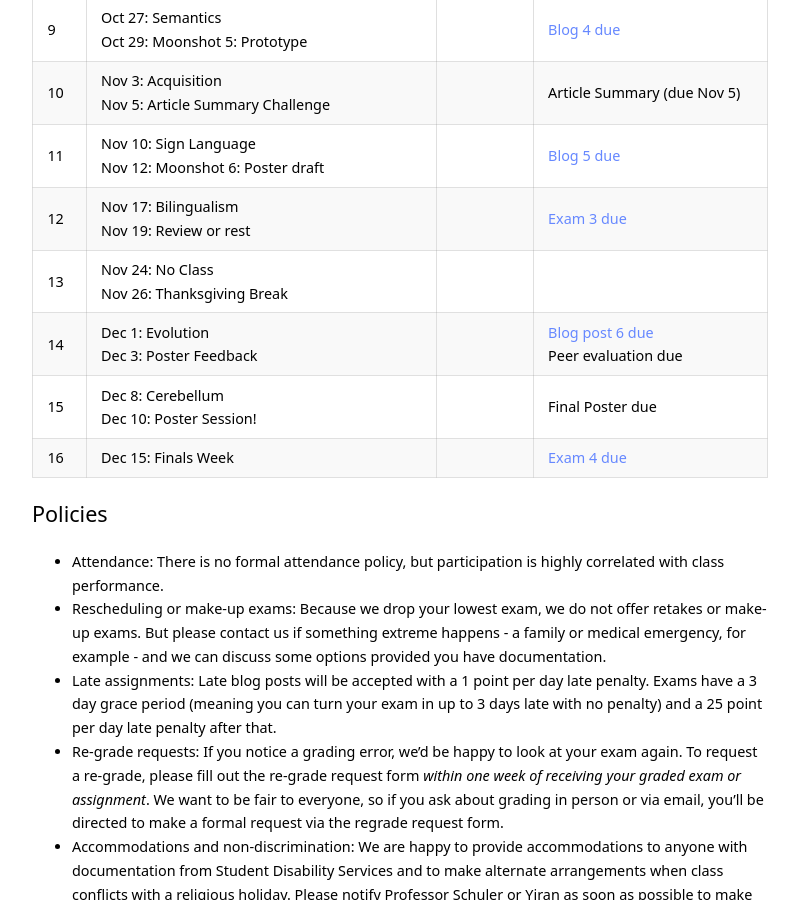
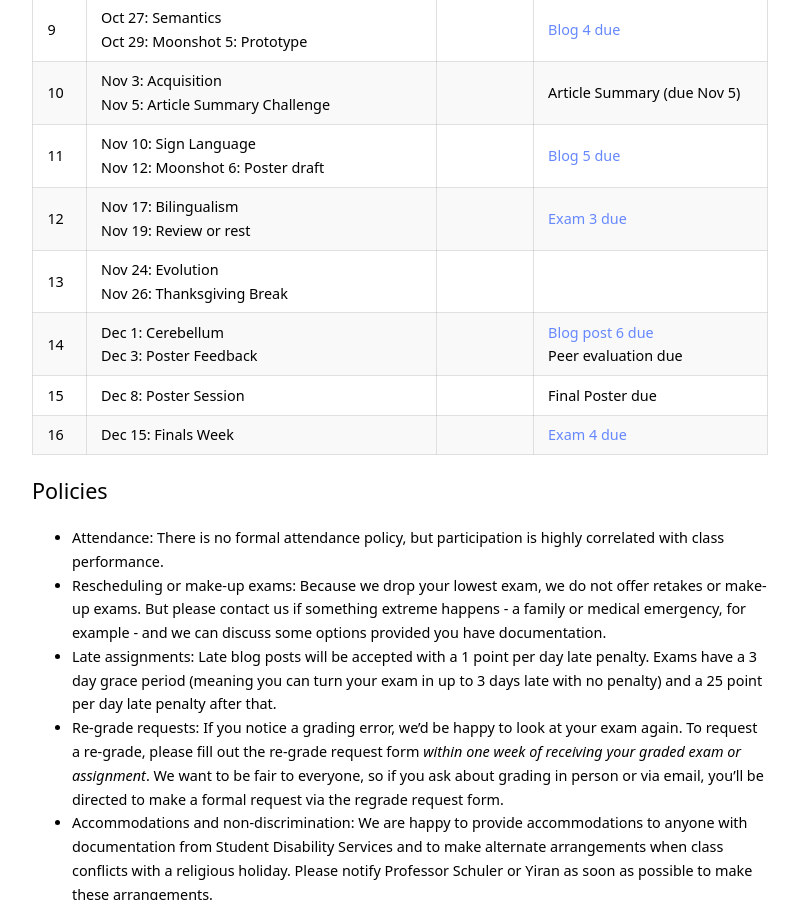
Before and after one commit to kschuler/ling104, a Jekyll site: the page built from index.md, in a window 1280 px wide and 900 px high, scrolled down 2821 px. Shown: the whole window, without its empty margins (240-1039 px from the left). Built offline with Jekyll 4.4.1, drawn with Linux system fonts in a browser that asks for light colours.

Commit message:
Update index.md

```diff
--- a/index.md
+++ b/index.md
@@ -71,9 +71,9 @@ Wk  | Lecture | Readings | Resources
 10 | Nov 3:  Acquisition <br> Nov 5: Article Summary Challenge | | Article Summary (due Nov 5)
 11 | Nov 10: Sign Language <br> Nov 12: Moonshot 6: Poster draft| | [Blog 5 due](https://canvas.upenn.edu/courses/1530046/assignments/8162742)
 12 | Nov 17: Bilingualism <br> Nov 19: **Review or rest** | | [Exam 3 due](https://canvas.upenn.edu/courses/1530046/assignments/8162040)
-13 | Nov 24: **No Class** <br> Nov 26: **Thanksgiving Break** | |
-14 | Dec 1: Evolution <br> Dec 3: Poster Feedback   | | [Blog post 6 due](https://canvas.upenn.edu/courses/1530046/assignments/8162745) <br> Peer evaluation due
-15 | Dec 8: Cerebellum <br> Dec 10: Poster Session! | | Final Poster due
+13 | Nov 24: Evolution <br> Nov 26: **Thanksgiving Break** | |
+14 | Dec 1: Cerebellum <br> Dec 3: Poster Feedback   | | [Blog post 6 due](https://canvas.upenn.edu/courses/1530046/assignments/8162745) <br> Peer evaluation due
+15 | Dec 8: Poster Session| | Final Poster due
 16 | Dec 15: Finals Week | | [Exam 4 due](https://canvas.upenn.edu/courses/1530046/assignments/8162042)
 
 ## Policies
```
